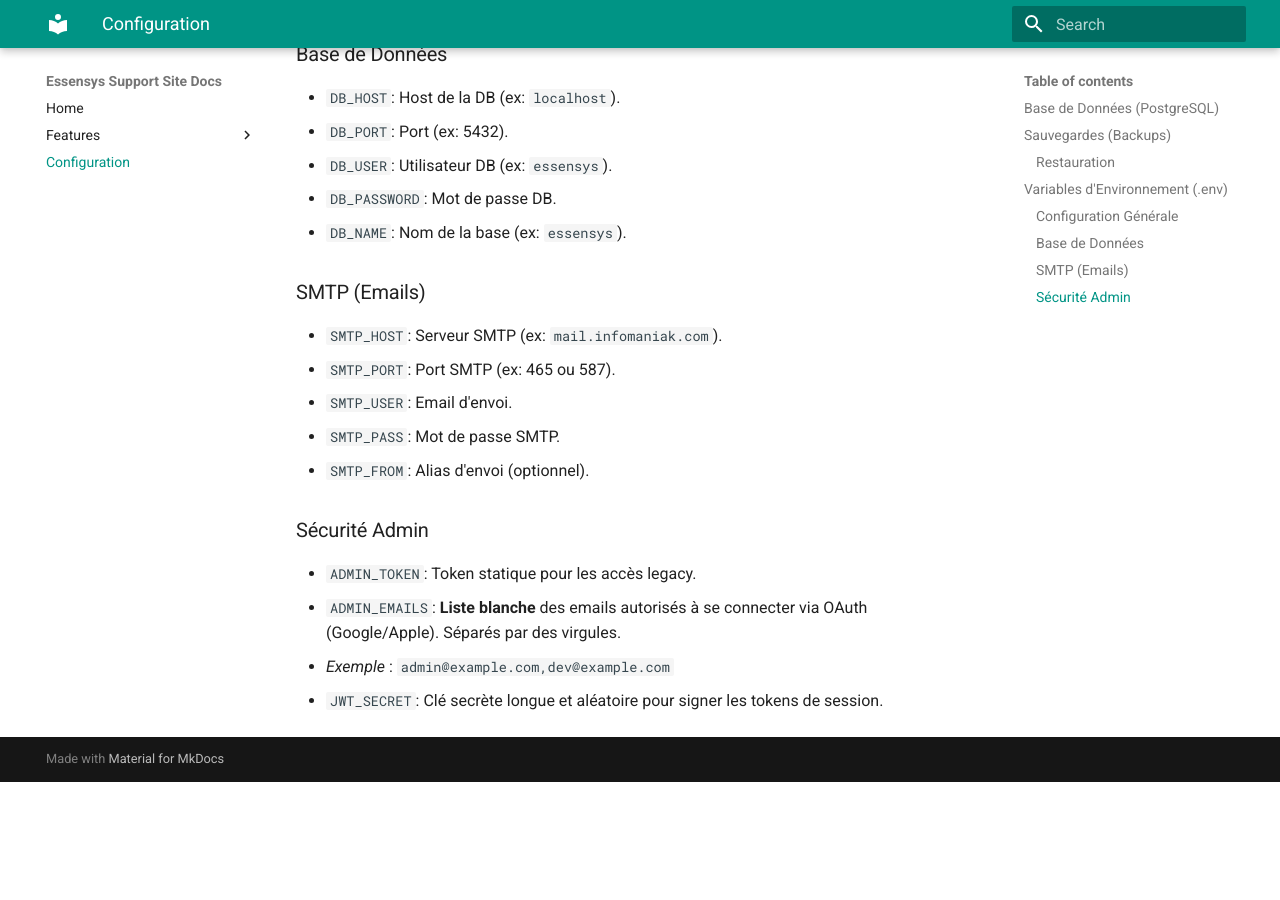
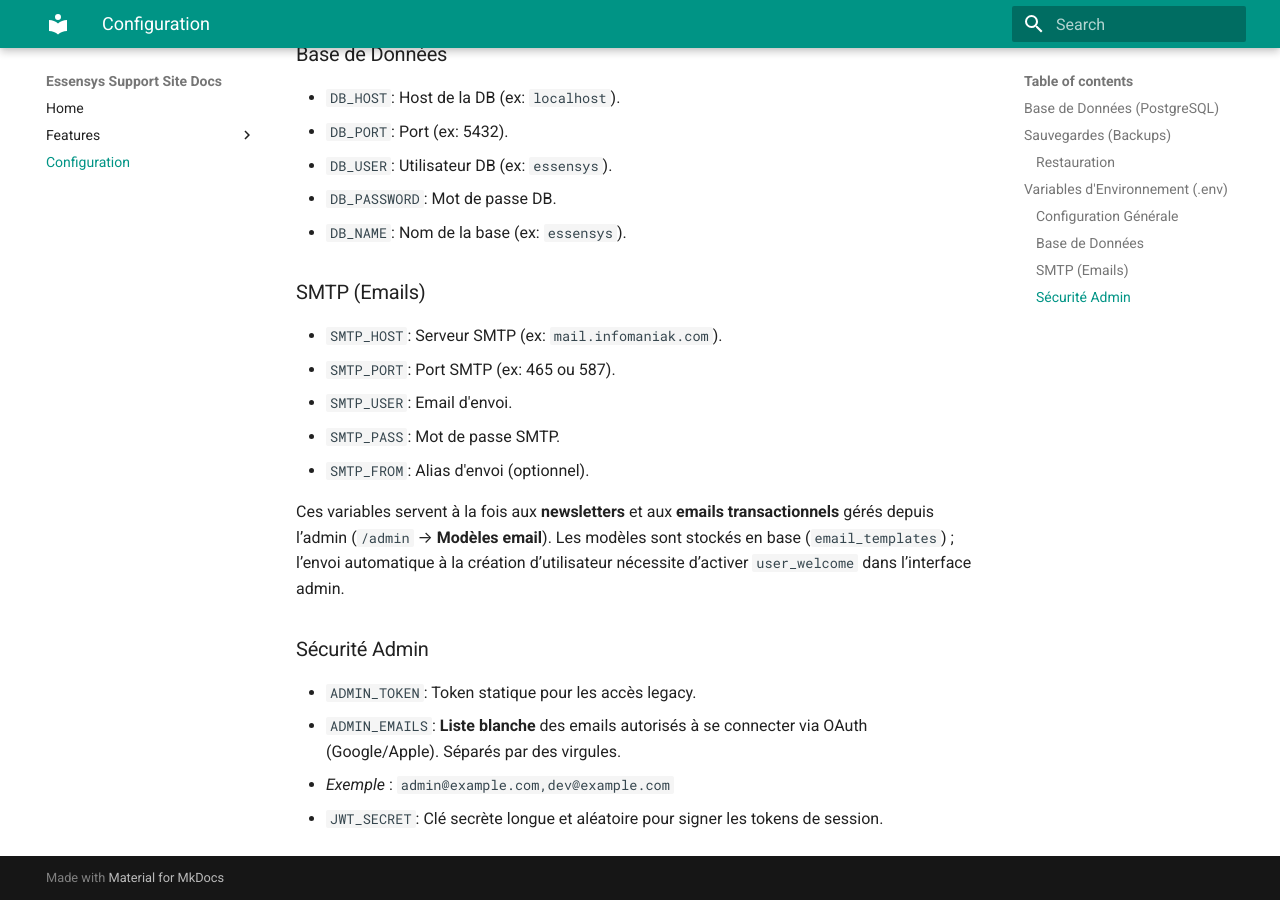
Before and after one commit to essensys-hub/essensys-support-site, an MkDocs documentation site: the page built from docs/configuration.md, in a window 1280 px wide and 900 px high, scrolled down 1174 px. Built offline with MkDocs 1.6.1 and Material for MkDocs 9.7.7, drawn with Linux system fonts in a browser that asks for light colours; before the commit the page ends 1956 px from its top, so only the background shows below that.

Commit message:
feat(admin): onglet modèles email et renvoi manuel
Ajoute l'éditeur de templates SMTP et le bouton Renvoyer email dans la gestion utilisateurs.

Co-authored-by: Cursor <cursoragent@cursor.com>

```diff
--- a/docs/configuration.md
+++ b/docs/configuration.md
@@ -51,6 +51,8 @@ Le fichier `.env.template` sert de référence.
 - `SMTP_PASS`: Mot de passe SMTP.
 - `SMTP_FROM`: Alias d'envoi (optionnel).
 
+Ces variables servent à la fois aux **newsletters** et aux **emails transactionnels** gérés depuis l’admin (`/admin` → **Modèles email**). Les modèles sont stockés en base (`email_templates`) ; l’envoi automatique à la création d’utilisateur nécessite d’activer `user_welcome` dans l’interface admin.
+
 ### Sécurité Admin
 - `ADMIN_TOKEN`: Token statique pour les accès legacy.
 - `ADMIN_EMAILS`: **Liste blanche** des emails autorisés à se connecter via OAuth (Google/Apple). Séparés par des virgules.
```
Also changed, not shown: site/src/pages/Admin.jsx, site/src/pages/EmailTemplates.jsx (added), site/src/pages/UserManager.jsx.
